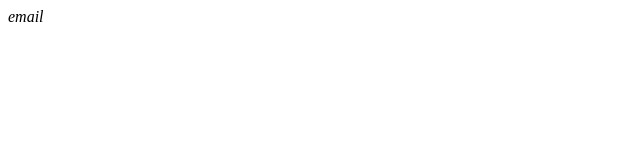
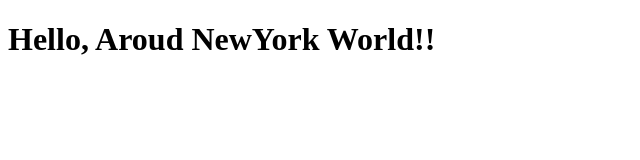
Before and after one commit to YEON2020/day1, a plain HTML site: page index.html in a window 1280 px wide. Shown: the whole page, without its empty margins (0-640 px from the left). Drawn offline with Linux system fonts and the light colour scheme.

Commit message:
index.html

```diff
--- a/index.html
+++ b/index.html
@@ -1 +1,9 @@
-<address>email</address>
+<!DOCTYPE html>
+<html>
+    <head>
+        <title>Hello, World!!!</title>
+    </head>
+    <body>
+        <h1>Hello, Aroud NewYork World!!</h1>
+    </body>
+</html>
```
